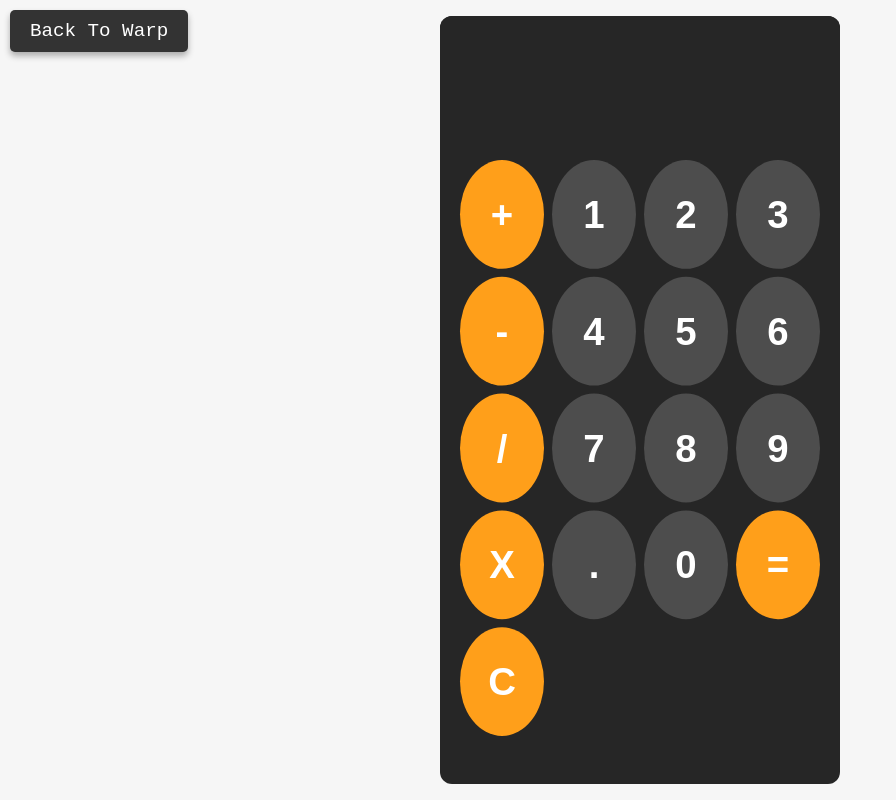
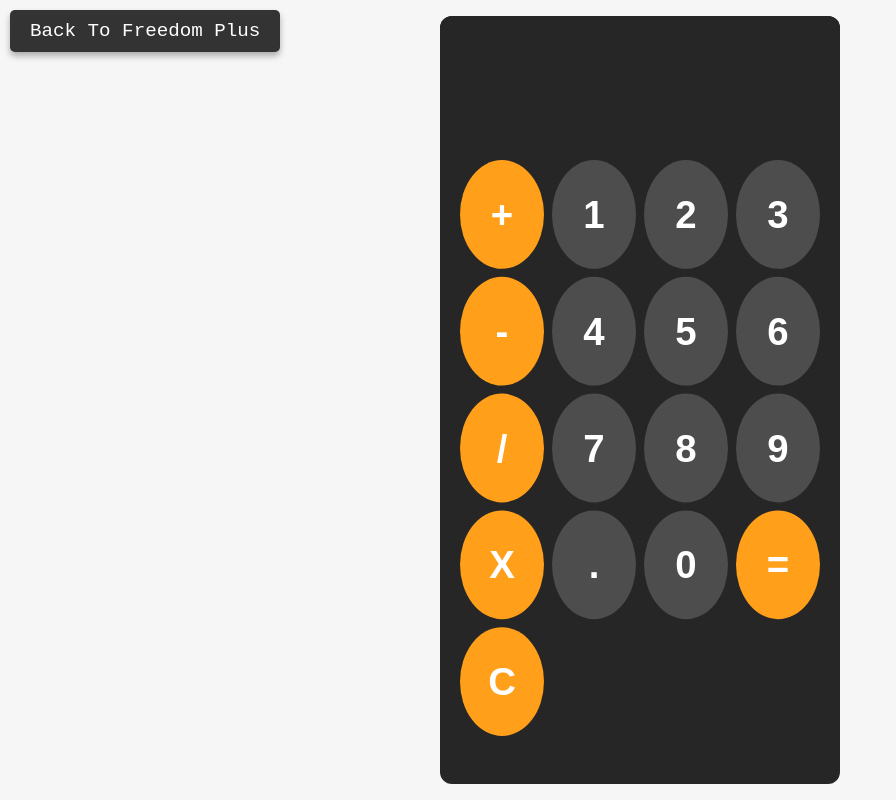
Before and after one commit to fwldom/Calculator_Web.github.io, a plain HTML site: page index.html in a window 1280 px wide. Shown: the whole page, without its empty margins (0-896 px from the left). Drawn offline with Linux system fonts and the light colour scheme.

Commit message:
Update index.html

```diff
--- a/index.html
+++ b/index.html
@@ -11,7 +11,7 @@
 </head>
 
 <body>
-    <button id="back">Back To Warp</button>
+    <button id="back">Back To Freedom Plus</button>
     <div id="Calculator">
         <input type="text" id="display" readonly>
         <div id="keys">
```
